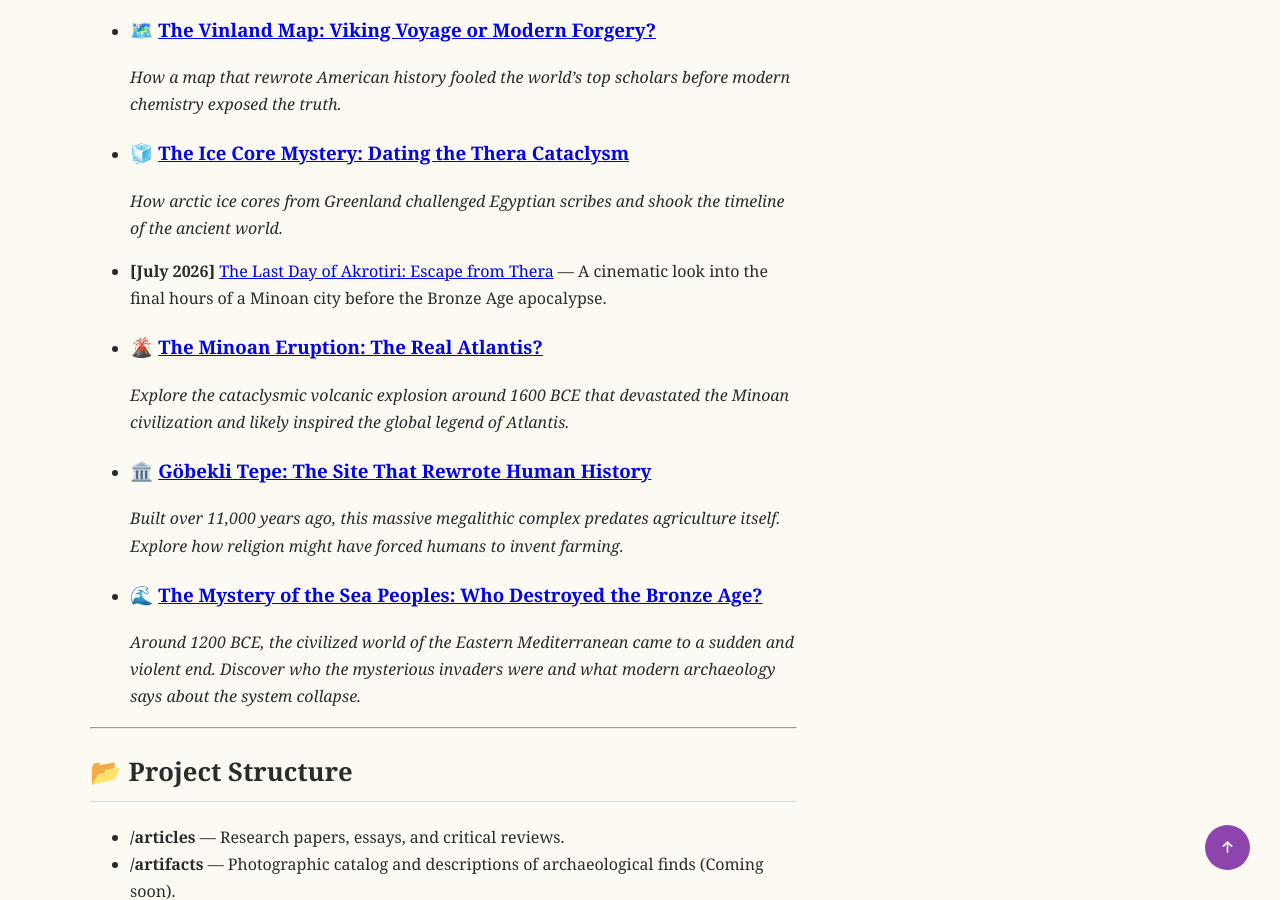
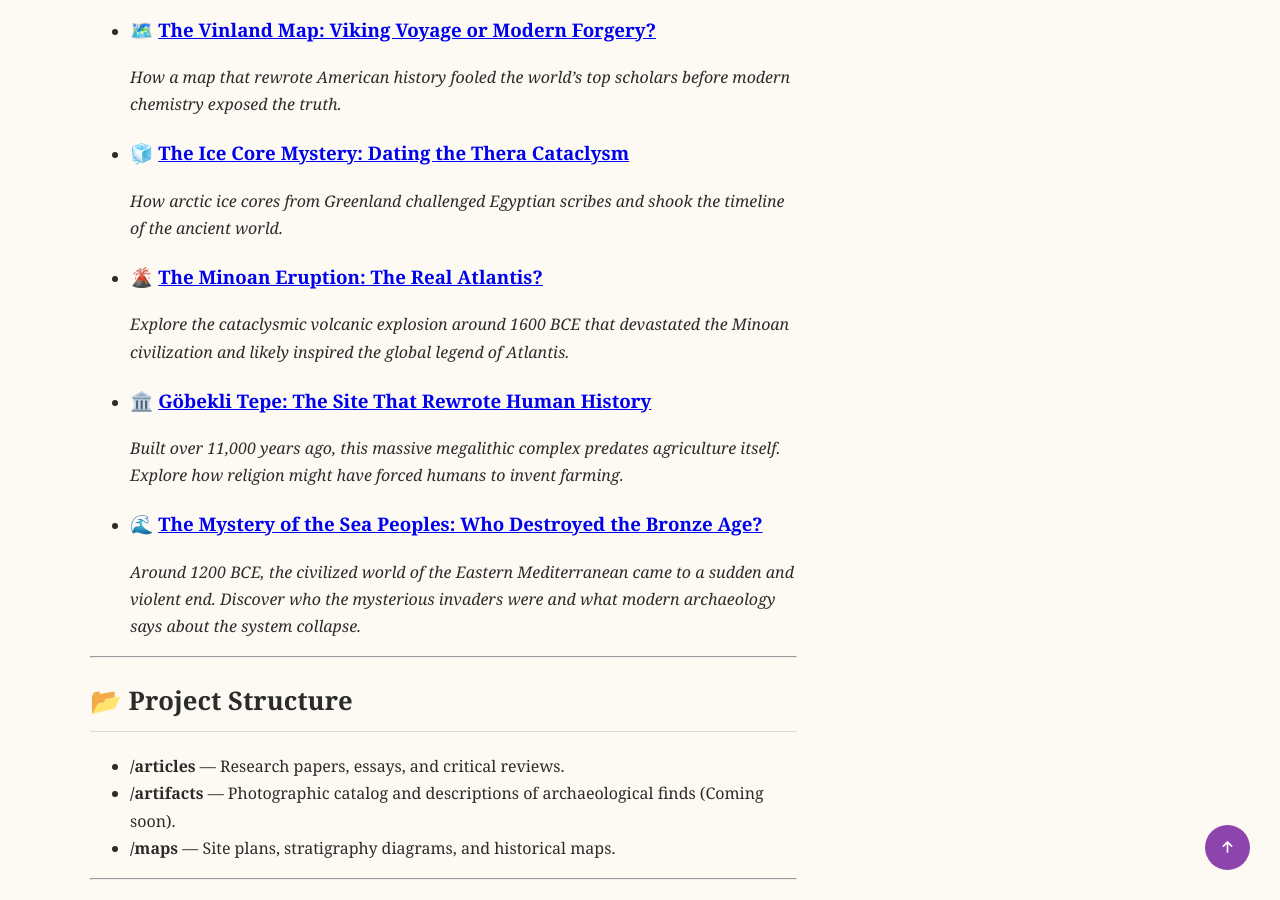
Before and after one commit to history-archaeology-project/history-archaeology-project.github.io, a Jekyll site: the page built from index.md, in a window 1280 px wide and 900 px high, scrolled down 2153 px. Built offline with Jekyll 4.4.1, drawn with Linux system fonts in a browser that asks for light colours; comment, search, counter and statistics services are not loaded.

Commit message:
Update index.md

```diff
--- a/index.md
+++ b/index.md
@@ -48,8 +48,6 @@ Explore the geographic locations of our archaeological and historical investigat
 *   ### 🧊 [The Ice Core Mystery: Dating the Thera Cataclysm](/articles/ice-core-mystery)
     *How arctic ice cores from Greenland challenged Egyptian scribes and shook the timeline of the ancient world.*
 
-* **[July 2026]** [The Last Day of Akrotiri: Escape from Thera](/articles/last-day-of-akrotiri.html) — A cinematic look into the final hours of a Minoan city before the Bronze Age apocalypse.
-
 *   ### 🌋 [The Minoan Eruption: The Real Atlantis?](/articles/minoan-eruption)
     *Explore the cataclysmic volcanic explosion around 1600 BCE that devastated the Minoan civilization and likely inspired the global legend of Atlantis.*
 
```
